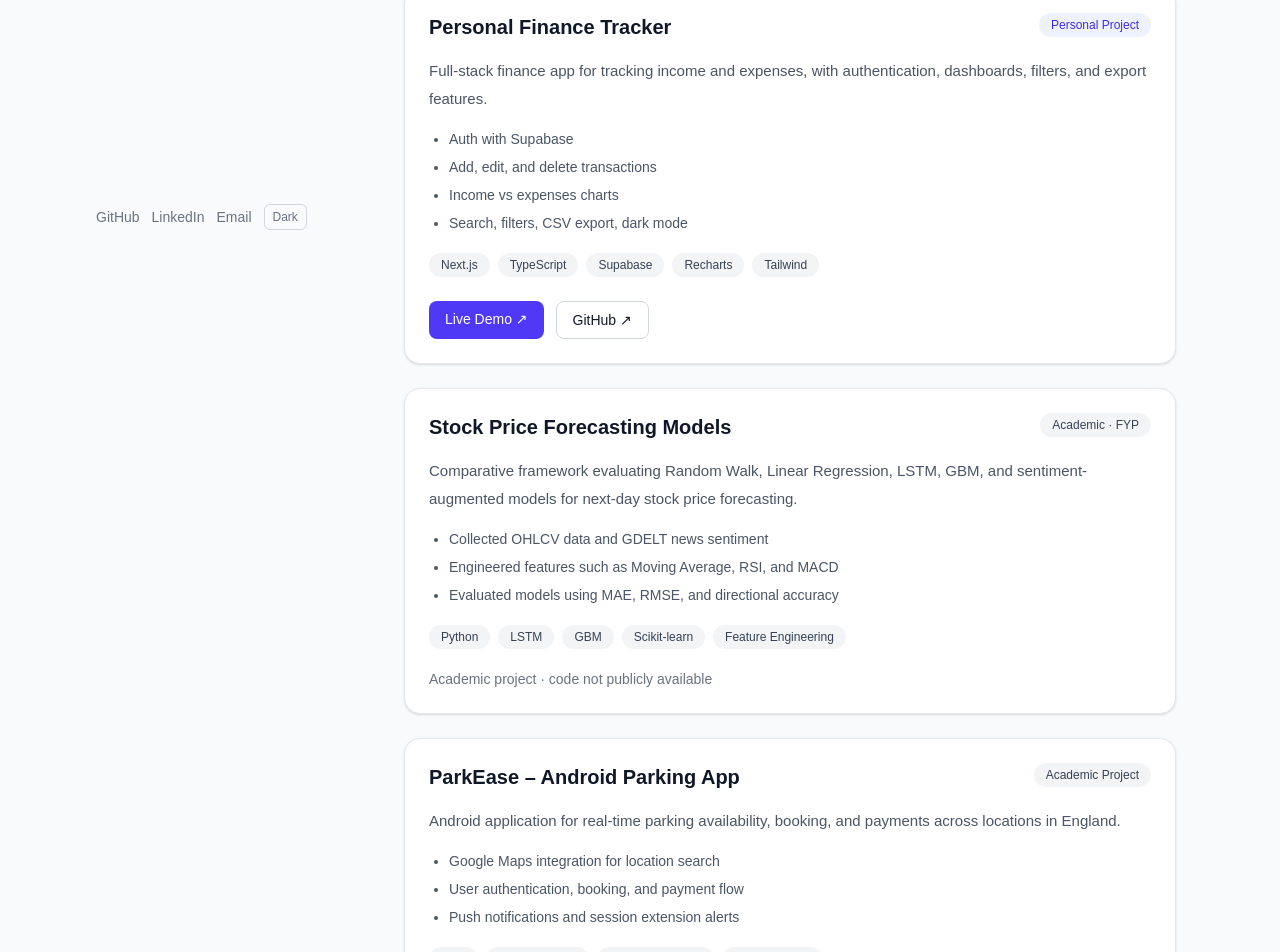
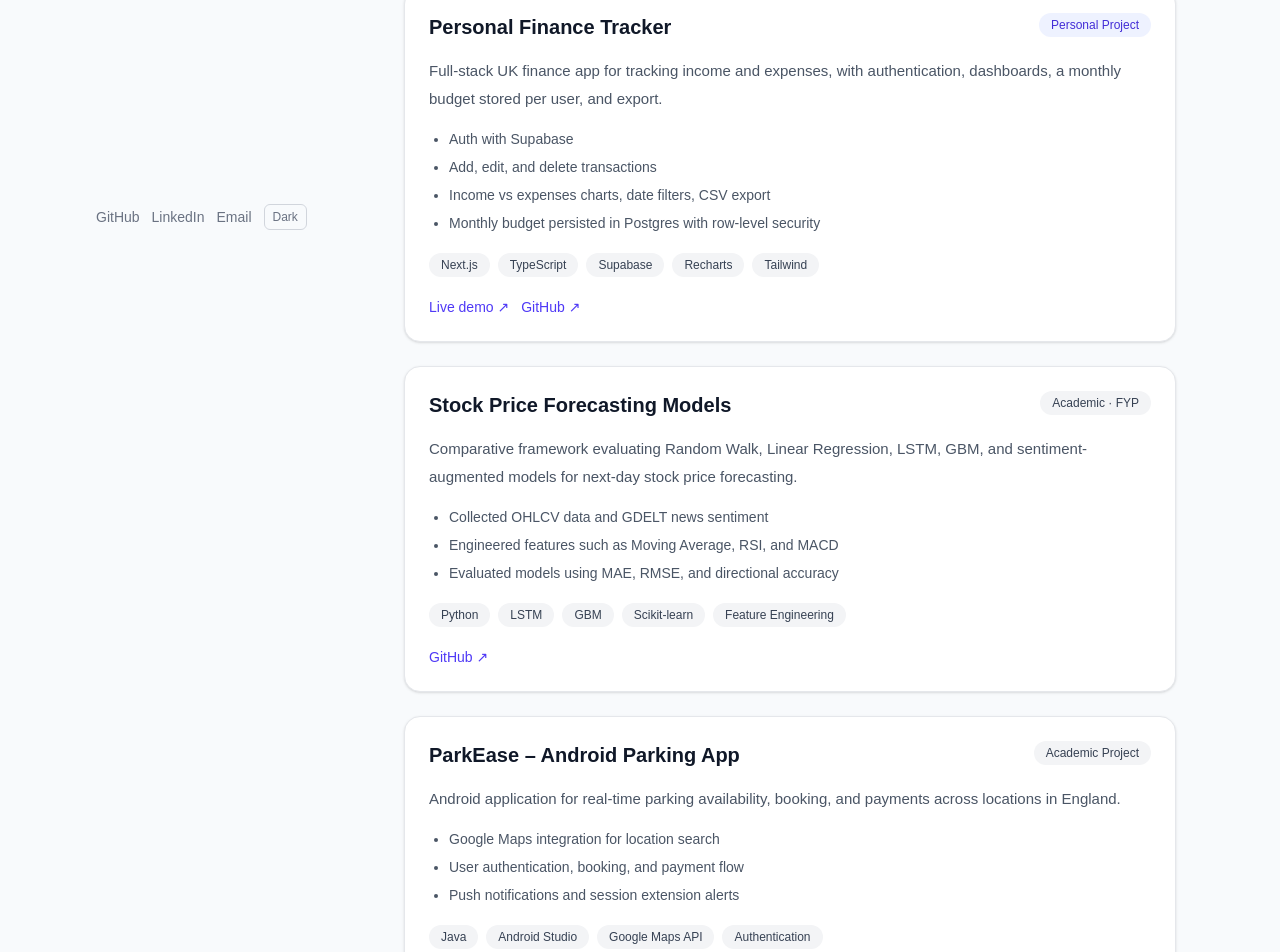
Before and after one commit to mhezie/portfolio, a Next.js app: page / in a window 1280 px wide. Shown: the part 506-1458 px from the top of the page. Built offline with nearby package versions, Linux system fonts and the light colour scheme.

Commit message:
Add GitHub links for FYP and ParkEase

```diff
--- a/app/page.tsx
+++ b/app/page.tsx
@@ -13,7 +13,6 @@ export default function HomePage() {
     const isDark = saved === "dark" || (!saved && prefersDark);
 
     document.documentElement.classList.toggle("dark", isDark);
-    // eslint-disable-next-line react-hooks/set-state-in-effect
     setDarkMode(isDark);
     setMounted(true);
   }, []);
@@ -27,7 +26,6 @@ export default function HomePage() {
 
   return (
     <div className="min-h-screen bg-slate-50 text-gray-900 dark:bg-gray-950 dark:text-gray-100">
-      {/* Mobile top bar */}
       <div className="flex items-center justify-between border-b border-gray-200 px-5 py-4 lg:hidden dark:border-gray-800">
         <span className="text-lg font-bold">Collins Ewere</span>
         <div className="flex items-center gap-2">
@@ -51,15 +49,20 @@ export default function HomePage() {
       {menuOpen && (
         <div className="border-b border-gray-200 px-5 py-4 lg:hidden dark:border-gray-800">
           <div className="flex flex-col gap-3 text-sm font-medium">
-            <a href="#about" onClick={() => setMenuOpen(false)}>About</a>
-            <a href="#projects" onClick={() => setMenuOpen(false)}>Projects</a>
-            <a href="#contact" onClick={() => setMenuOpen(false)}>Contact</a>
+            <a href="#about" onClick={() => setMenuOpen(false)}>
+              About
+            </a>
+            <a href="#projects" onClick={() => setMenuOpen(false)}>
+              Projects
+            </a>
+            <a href="#contact" onClick={() => setMenuOpen(false)}>
+              Contact
+            </a>
           </div>
         </div>
       )}
 
       <div className="mx-auto grid max-w-6xl lg:grid-cols-[300px_1fr]">
-        {/* LEFT PANEL */}
         <aside className="hidden lg:sticky lg:top-0 lg:flex lg:h-screen lg:flex-col lg:justify-between lg:px-8 lg:py-14">
           <div>
             <h1 className="text-4xl font-bold tracking-tight">Collins Ewere</h1>
@@ -67,7 +70,8 @@ export default function HomePage() {
               Aspiring Software Engineer
             </p>
             <p className="mt-4 max-w-[16rem] text-sm leading-6 text-gray-600 dark:text-gray-300">
-              First Class Computer Science graduate building full-stack products and training for SDE roles.
+              First Class Computer Science graduate building full-stack products
+              and training for SDE roles.
             </p>
 
             <nav className="mt-10 flex flex-col gap-3 text-xs font-semibold tracking-[0.18em] text-gray-500">
@@ -84,10 +88,20 @@ export default function HomePage() {
           </div>
 
           <div className="flex flex-wrap items-center gap-3 pb-2 text-sm text-gray-500">
-            <a href="https://github.com/mhezie" target="_blank" rel="noopener noreferrer" className="hover:text-indigo-600">
+            <a
+              href="https://github.com/mhezie"
+              target="_blank"
+              rel="noopener noreferrer"
+              className="hover:text-indigo-600"
+            >
               GitHub
             </a>
-            <a href="https://www.linkedin.com/in/collins-ewere/" target="_blank" rel="noopener noreferrer" className="hover:text-indigo-600">
+            <a
+              href="https://www.linkedin.com/in/collins-ewere/"
+              target="_blank"
+              rel="noopener noreferrer"
+              className="hover:text-indigo-600"
+            >
               LinkedIn
             </a>
             <a href="mailto:toewerecollins@gmail.com" className="hover:text-indigo-600">
@@ -104,9 +118,7 @@ export default function HomePage() {
           </div>
         </aside>
 
-        {/* RIGHT CONTENT */}
         <main className="px-5 py-10 lg:px-10 lg:py-14">
-          {/* ABOUT */}
           <section id="about" className="mb-20">
             <h2 className="mb-5 text-xs font-semibold tracking-[0.18em] text-gray-500">
               ABOUT
@@ -131,35 +143,25 @@ export default function HomePage() {
             </div>
 
             <div className="mt-7 flex flex-wrap gap-2">
-              {[
-                "Next.js",
-                "TypeScript",
-                "Python",
-                "Java",
-                "SQL",
-                "AWS",
-                "Android",
-                "DSA",
-                "Machine Learning",
-              ].map((skill) => (
+              {["Next.js", "TypeScript", "Python", "Java", "SQL", "AWS", "Android", "DSA", "Machine Learning"].map(
+                (skill) => (
                   <span
                     key={skill}
                     className="rounded-full border border-gray-300 px-3 py-1 text-xs dark:border-gray-700"
                   >
                     {skill}
                   </span>
-              ))}
+                )
+              )}
             </div>
           </section>
 
-          {/* PROJECTS */}
           <section id="projects" className="mb-20">
             <h2 className="mb-6 text-xs font-semibold tracking-[0.18em] text-gray-500">
               PROJECTS
             </h2>
 
             <div className="space-y-6">
-              {/* 1. Personal Finance Tracker */}
               <article className="rounded-2xl border border-gray-200 bg-white p-6 shadow-sm transition hover:-translate-y-1 hover:shadow-md dark:border-gray-800 dark:bg-gray-900">
                 <div className="flex flex-wrap items-start justify-between gap-3">
                   <h3 className="text-xl font-semibold">Personal Finance Tracker</h3>
@@ -169,15 +171,15 @@ export default function HomePage() {
                 </div>
 
                 <p className="mt-4 text-[15px] leading-7 text-gray-600 dark:text-gray-300">
-                  Full-stack finance app for tracking income and expenses, with authentication,
-                  dashboards, filters, and export features.
+                  Full-stack UK finance app for tracking income and expenses, with authentication,
+                  dashboards, a monthly budget stored per user, and export.
                 </p>
 
                 <ul className="mt-4 list-disc space-y-2 pl-5 text-sm text-gray-600 dark:text-gray-300">
                   <li>Auth with Supabase</li>
                   <li>Add, edit, and delete transactions</li>
-                  <li>Income vs expenses charts</li>
-                  <li>Search, filters, CSV export, dark mode</li>
+                  <li>Income vs expenses charts, date filters, CSV export</li>
+                  <li>Monthly budget persisted in Postgres with row-level security</li>
                 </ul>
 
                 <div className="mt-5 flex flex-wrap gap-2">
@@ -191,27 +193,26 @@ export default function HomePage() {
                   ))}
                 </div>
 
-                <div className="mt-6 flex flex-wrap gap-3">
+                <div className="mt-5 flex flex-wrap gap-3 text-sm font-medium">
                   <a
-                    href="https://personal-finance-tracker-vmc6.vercel.app"
+                    href="https://personal-finance-tracker-mauve-nine.vercel.app"
                     target="_blank"
                     rel="noopener noreferrer"
-                    className="rounded-lg bg-indigo-600 px-4 py-2 text-sm font-medium text-white transition hover:bg-indigo-700"
+                    className="text-indigo-600 hover:underline dark:text-indigo-400"
                   >
-                    Live Demo ↗
+                    Live demo ↗
                   </a>
                   <a
                     href="https://github.com/mhezie/personal-finance-tracker"
                     target="_blank"
                     rel="noopener noreferrer"
-                    className="rounded-lg border border-gray-300 px-4 py-2 text-sm font-medium transition hover:bg-gray-50 dark:border-gray-700 dark:hover:bg-gray-800"
+                    className="text-indigo-600 hover:underline dark:text-indigo-400"
                   >
                     GitHub ↗
                   </a>
                 </div>
               </article>
 
-              {/* 2. FYP */}
               <article className="rounded-2xl border border-gray-200 bg-white p-6 shadow-sm transition hover:-translate-y-1 hover:shadow-md dark:border-gray-800 dark:bg-gray-900">
                 <div className="flex flex-wrap items-start justify-between gap-3">
                   <h3 className="text-xl font-semibold">Stock Price Forecasting Models</h3>
@@ -242,12 +243,18 @@ export default function HomePage() {
                   ))}
                 </div>
 
-                <p className="mt-5 text-sm text-gray-500">
-                  Academic project · code not publicly available
-                </p>
+                <div className="mt-5 flex flex-wrap gap-3 text-sm font-medium">
+                  <a
+                    href="https://github.com/mhezie/stock-price-prediction-ai-ml"
+                    target="_blank"
+                    rel="noopener noreferrer"
+                    className="text-indigo-600 hover:underline dark:text-indigo-400"
+                  >
+                    GitHub ↗
+                  </a>
+                </div>
               </article>
 
-              {/* 3. ParkEase */}
               <article className="rounded-2xl border border-gray-200 bg-white p-6 shadow-sm transition hover:-translate-y-1 hover:shadow-md dark:border-gray-800 dark:bg-gray-900">
                 <div className="flex flex-wrap items-start justify-between gap-3">
                   <h3 className="text-xl font-semibold">ParkEase – Android Parking App</h3>
@@ -278,14 +285,20 @@ export default function HomePage() {
                   ))}
                 </div>
 
-                <p className="mt-5 text-sm text-gray-500">
-                  Academic project · code not publicly available
-                </p>
+                <div className="mt-5 flex flex-wrap gap-3 text-sm font-medium">
+                  <a
+                    href="https://github.com/mhezie/park-ease"
+                    target="_blank"
+                    rel="noopener noreferrer"
+                    className="text-indigo-600 hover:underline dark:text-indigo-400"
+                  >
+                    GitHub ↗
+                  </a>
+                </div>
               </article>
             </div>
           </section>
 
-          {/* CONTACT */}
           <section id="contact" className="mb-12">
             <h2 className="mb-5 text-xs font-semibold tracking-[0.18em] text-gray-500">
               CONTACT
```
Lines whose indentation alone changed are shown as unchanged.
